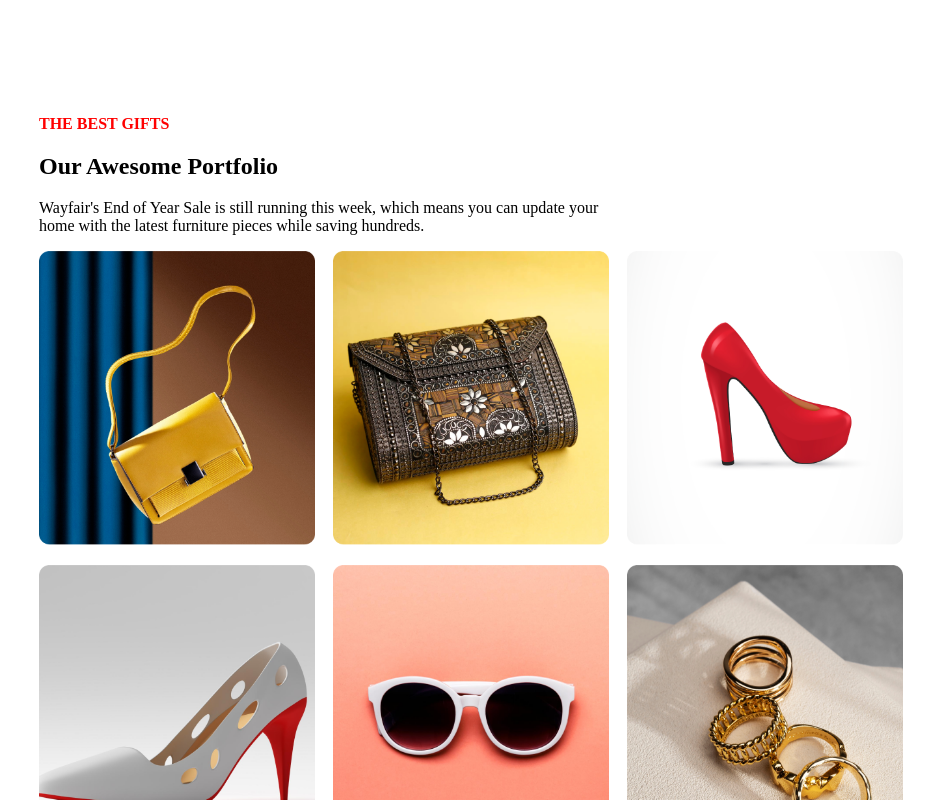
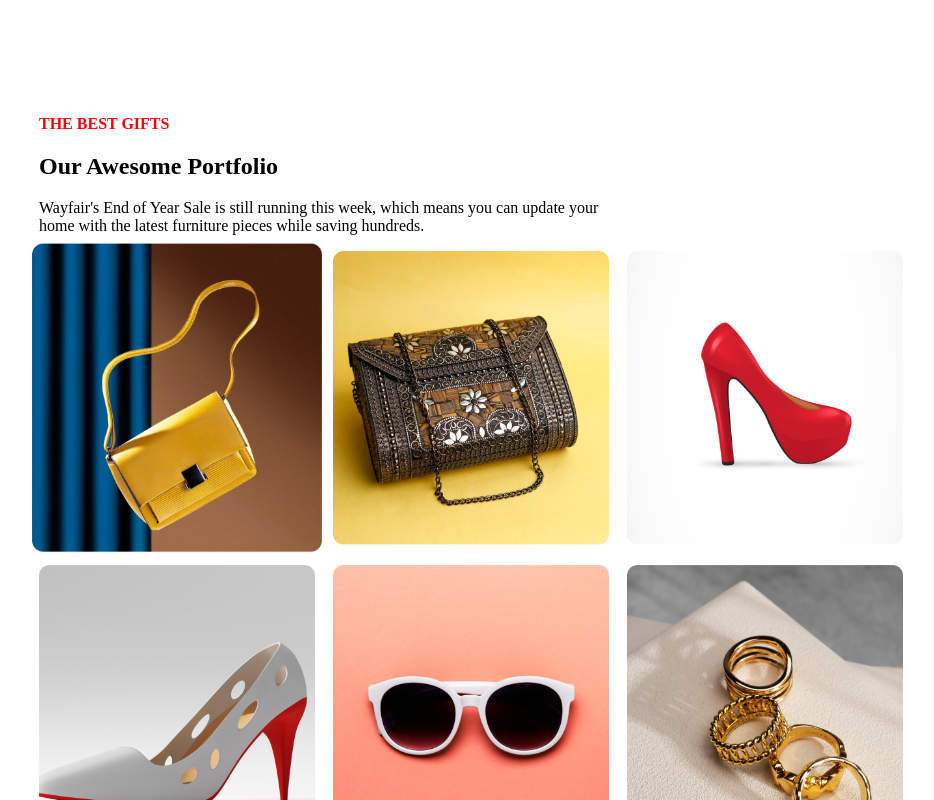
Before and after one commit to KhaledMasum/B9-A1-Assignment, a plain HTML site: page index.html in a window 1280 px wide. In both pictures the pointer is over the element 346 px from the left and 2545 px from the top of the page. Shown: the part 2145-2945 px from the top of the page, without its empty margins (169-1103 px from the left). Drawn offline with Linux system fonts and the light colour scheme.

Commit message:
added hover effect

```diff
--- a/style.css
+++ b/style.css
@@ -121,6 +121,11 @@ p span {
 
 .item {
     width: 32%;
+    transition: 1s;
+}
+
+.item:hover {
+    transform: scale(105%);
 }
 
 .portfolio-image {
```
